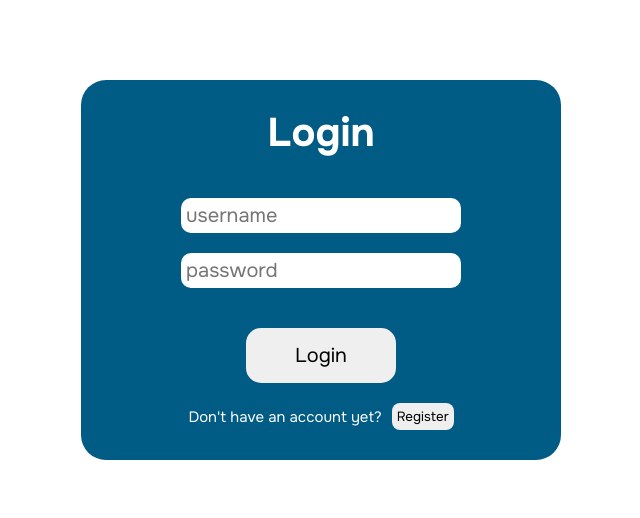
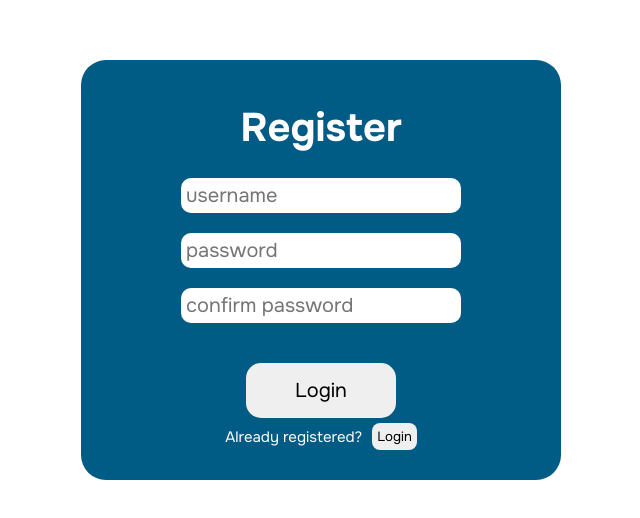
Before and after one commit to KAMMAT03/music-review-project, a React (Vite) app: page / in a window 1280 px wide. Shown: the part 130-648 px from the top of the page, without its empty margins (319-959 px from the left). Built offline with nearby package versions, Linux system fonts and the light colour scheme.

Commit message:
improvements in login

```diff
--- a/src/pages/Login.jsx
+++ b/src/pages/Login.jsx
@@ -6,24 +6,49 @@ export default function Login(props){
 
     const [credentials, setCredentials] = React.useState({
         username: "",
-        password: ""
+        password: "",
+        confpassword: ""
     })
 
     function toggleRegistered(){
         setRegistered(prev => !prev);
     }
 
-    function submit(event){
+    function submitRegister(event){
         event.preventDefault();
         fetch("http://localhost:8080/api/auth/register", {
             method: "POST",
-            // mode: "no-cors",
             headers: {
                 "Content-Type": "application/json",
             },
-            body: JSON.stringify(credentials)
-        }).then((response) => response.json())
-        .then((json) => console.log(json));
+            body: JSON.stringify({
+                username: credentials.username,
+                password: credentials.password
+            })
+        }).then((response) => {
+            console.log(response.status);
+            return response.json();
+        })
+        .then(json => console.log(json));
+    }
+
+    function submitLogin(event){
+        event.preventDefault();
+
+        fetch("http://localhost:8080/api/auth/login", {
+            method: "POST",
+            headers: {
+                "Content-Type": "application/json",
+            },
+            body: JSON.stringify({
+                username: credentials.username,
+                password: credentials.password
+            })
+        }).then((response) => {
+            console.log(response.status);
+            return response.json();
+        })
+        .then(json => console.log(json));
     }
 
     function handleChange(event){
@@ -38,7 +63,7 @@ export default function Login(props){
 
     return (
         <div className="login">
-            <h1>{registered ? 'Register' : 'Login'}</h1>
+            <h1>{registered ? 'Login' : 'Register'}</h1>
             <form className="login-form" action="">
                 <input
                     className='login-input'
@@ -56,14 +81,23 @@ export default function Login(props){
                     placeholder="password"
                     onChange={handleChange}
                 />
-                <button onClick={submit} className='login-button'>Login</button>
+                {!registered &&
+                <input
+                    className='login-input'
+                    name='confpassword'
+                    value={credentials.confpassword}
+                    type="password"
+                    placeholder="confirm password"
+                    onChange={handleChange}
+                />}
+                <button onClick={registered ? submitLogin : submitRegister} className='login-button'>Login</button>
             </form>
             <div className='login-toggle'>
                 <span>
-                    {registered ? 'Already registered?' : 'Don\'t have an account yet?'}
+                    {registered ? 'Don\'t have an account yet?' : 'Already registered?'}
                 </span>
                 <button onClick={toggleRegistered} className='register-button'>
-                    {registered ? 'Login' : 'Register'}
+                    {registered ? 'Register' : 'Login'}
                 </button>
             </div>
         </div>
--- a/src/styles/login.css
+++ b/src/styles/login.css
@@ -7,10 +7,10 @@
     justify-content: end;
     align-items: center;
     padding: 30px 60px;
-    gap: 20px;
+    gap: 5px;
     border-radius: 25px;
     width: 360px;
-    height: 320px;
+    height: 360px;
 }
 
 .login-form{
```
